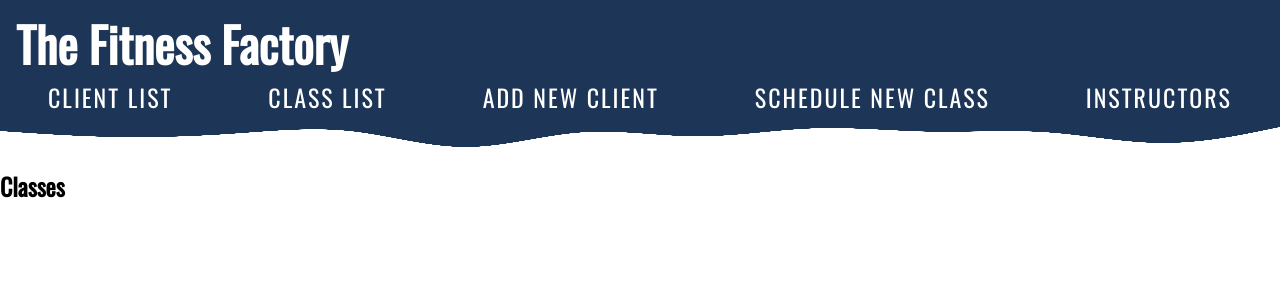
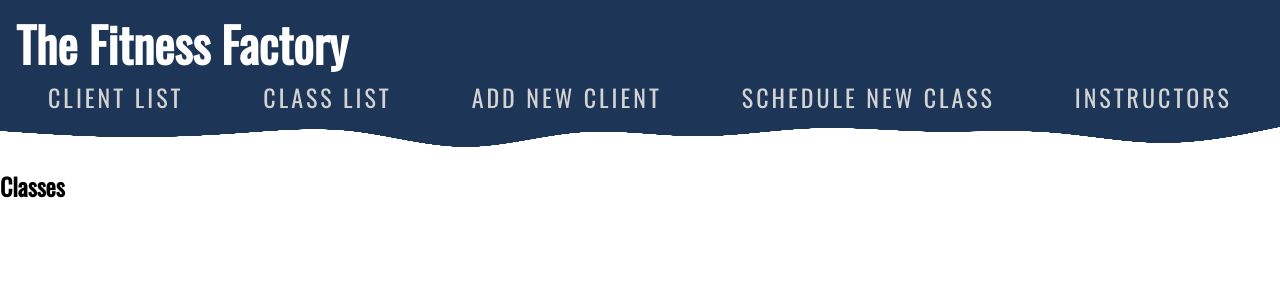
Before and after one commit to BenCutlerAmes/Gym_Management_App, a Flask app: page /classes in a window 1280 px wide. Shown: the top 300 px of the page. Run offline with Flask 2, Linux system fonts and the light colour scheme; data that the repository does not hold is empty; some libraries are stand-ins or nearby versions.

Commit message:
subheader css complete

```diff
--- a/static/css/style.css
+++ b/static/css/style.css
@@ -102,10 +102,14 @@ header a {
     position: relative;
     font-size: 1.5em;
     text-decoration: none;
-    letter-spacing: 2px;
+    letter-spacing: 3px;
     text-transform: uppercase;
+    color: transparent;
+    text-shadow:0 0 0 lightgrey;
+    transition: ease-in-out 0.5;
+}
+
+#subheader_nav ul li a:hover {
+    text-shadow:0 0 0 #ffffff, 0 0 4px #ffffff;
     color: white;
-    text-shadow:0 0 0 #1d3557. 0 0 4px white;
-
-
 }
```
